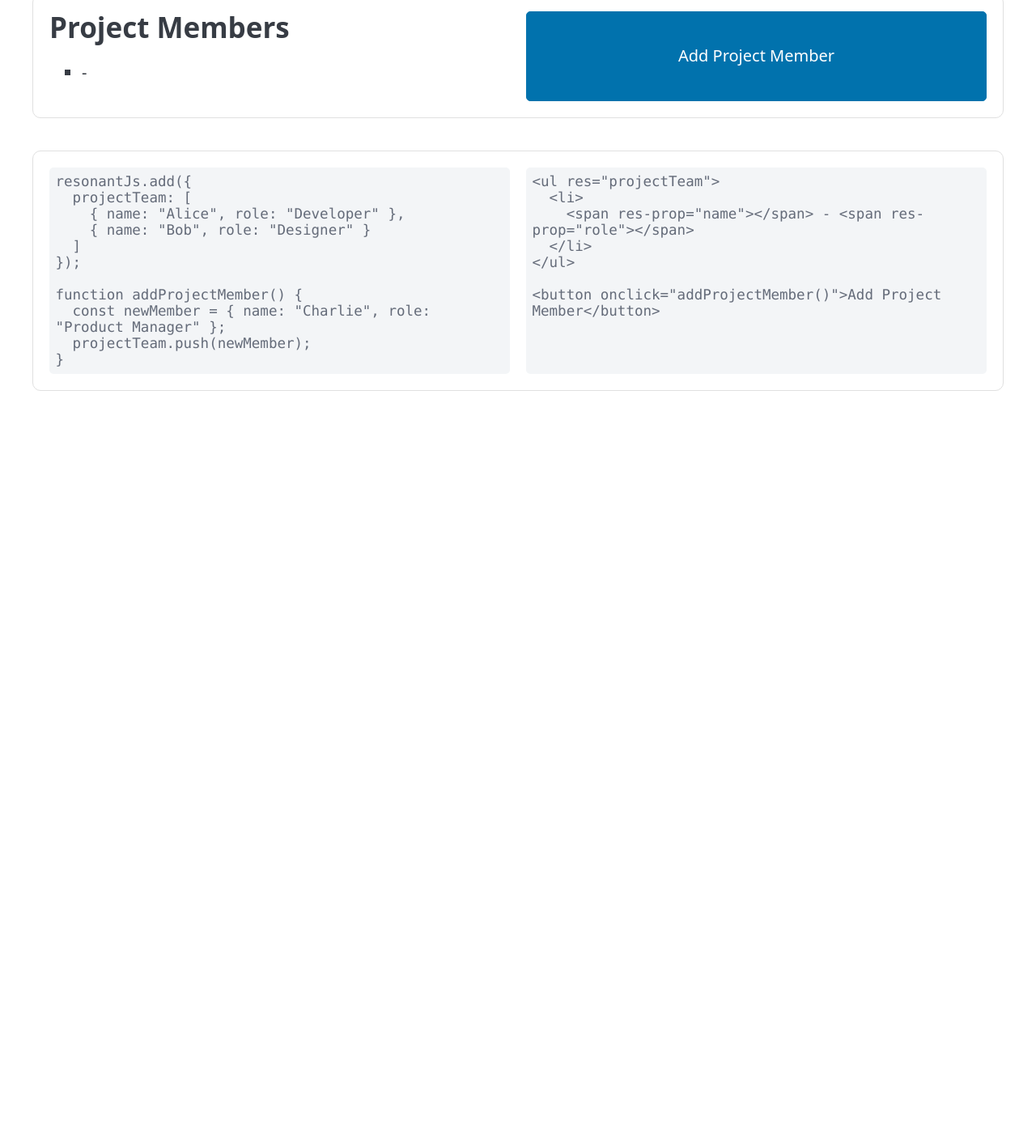
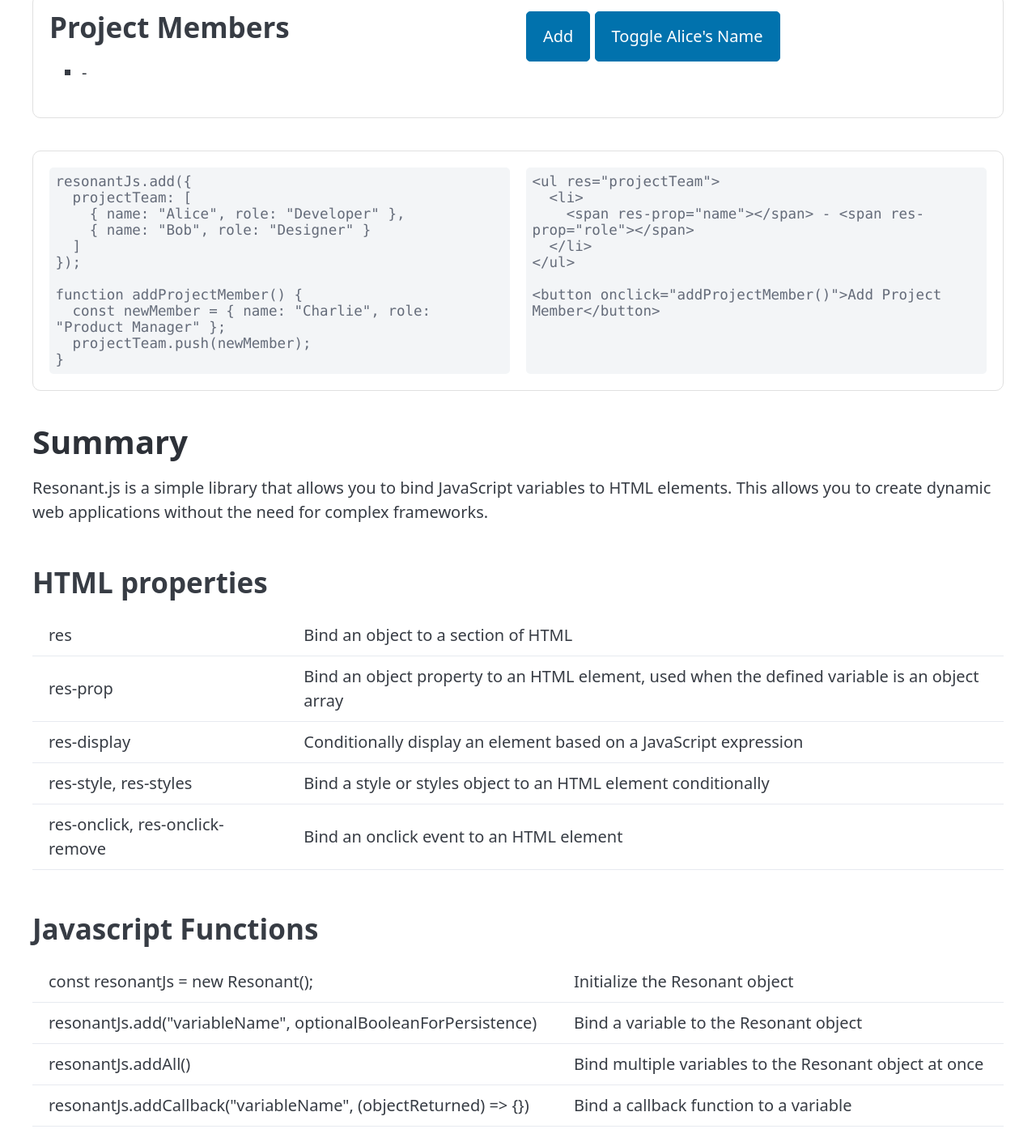
Before and after one commit to amurgola/ResonantJs, a website: page examples/example-basic.html in a window 1280 px wide. Shown: the part 1080-2496 px from the top of the page at 81% size. Before the commit the page ends 1623 px from the top, so only its background shows below. Drawn offline with nearby package versions, Linux system fonts and the light colour scheme; a script that the page names is missing.

Commit message:
Updating the example basic a bit to look a little nicer with a bit more context

```diff
--- a/examples/example-basic.html
+++ b/examples/example-basic.html
@@ -108,8 +108,11 @@
                 </li>
             </ul>
         </div>
+        <div>
+            <button onclick="addProjectMember()">Add</button>
+            <button onclick="toggleProjectMemberName()">Toggle Alice's Name</button>
+        </div>
 
-        <button onclick="addProjectMember()">Add Project Member</button>
     </section>
 
     <section class="grid">
@@ -134,6 +137,55 @@
             &lt;/ul&gt;<br/><br/>
             &lt;button onclick="addProjectMember()"&gt;Add Project Member&lt;/button&gt;
         </code>
+    </section>
+    <section>
+        <h1>Summary</h1>
+        <p>
+            Resonant.js is a simple library that allows you to bind JavaScript variables to HTML elements.
+            This allows you to create dynamic web applications without the need for complex frameworks.
+        </p>
+        <h2>HTML properties</h2>
+        <table>
+            <tr>
+                <td>res</td>
+                <td>Bind an object to a section of HTML</td>
+            </tr>
+            <tr>
+                <td>res-prop</td>
+                <td>Bind an object property to an HTML element, used when the defined variable is an object array</td>
+            </tr>
+            <tr>
+                <td>res-display</td>
+                <td>Conditionally display an element based on a JavaScript expression</td>
+            </tr>
+            <tr>
+                <td>res-style, res-styles</td>
+                <td>Bind a style or styles object to an HTML element conditionally</td>
+            </tr>
+            <tr>
+                <td>res-onclick, res-onclick-remove</td>
+                <td>Bind an onclick event to an HTML element</td>
+            </tr>
+        </table>
+        <h2>Javascript Functions</h2>
+        <table>
+            <tr>
+                <td>const resonantJs = new Resonant();</td>
+                <td>Initialize the Resonant object</td>
+            </tr>
+            <tr>
+                <td>resonantJs.add("variableName", optionalBooleanForPersistence)</td>
+                <td>Bind a variable to the Resonant object</td>
+            </tr>
+            <tr>
+                <td>resonantJs.addAll()</td>
+                <td>Bind multiple variables to the Resonant object at once</td>
+            </tr>
+            <tr>
+                <td>resonantJs.addCallback("variableName", (objectReturned) => {})</td>
+                <td>Bind a callback function to a variable</td>
+            </tr>
+        </table>
     </section>
 </main>
 
@@ -170,6 +222,12 @@
         const newMember = { name: "Charlie", role: "Product Manager" };
         projectTeam.push(newMember);
     }
+
+    //Silly function to demonstrate dynamic list rerendering
+    function toggleProjectMemberName() {
+        const alice = projectTeam[0];
+        alice.name = alice.name === "Alice" ? "Alicia" : "Alice";
+    }
 </script>
 </body>
 </html>
```
